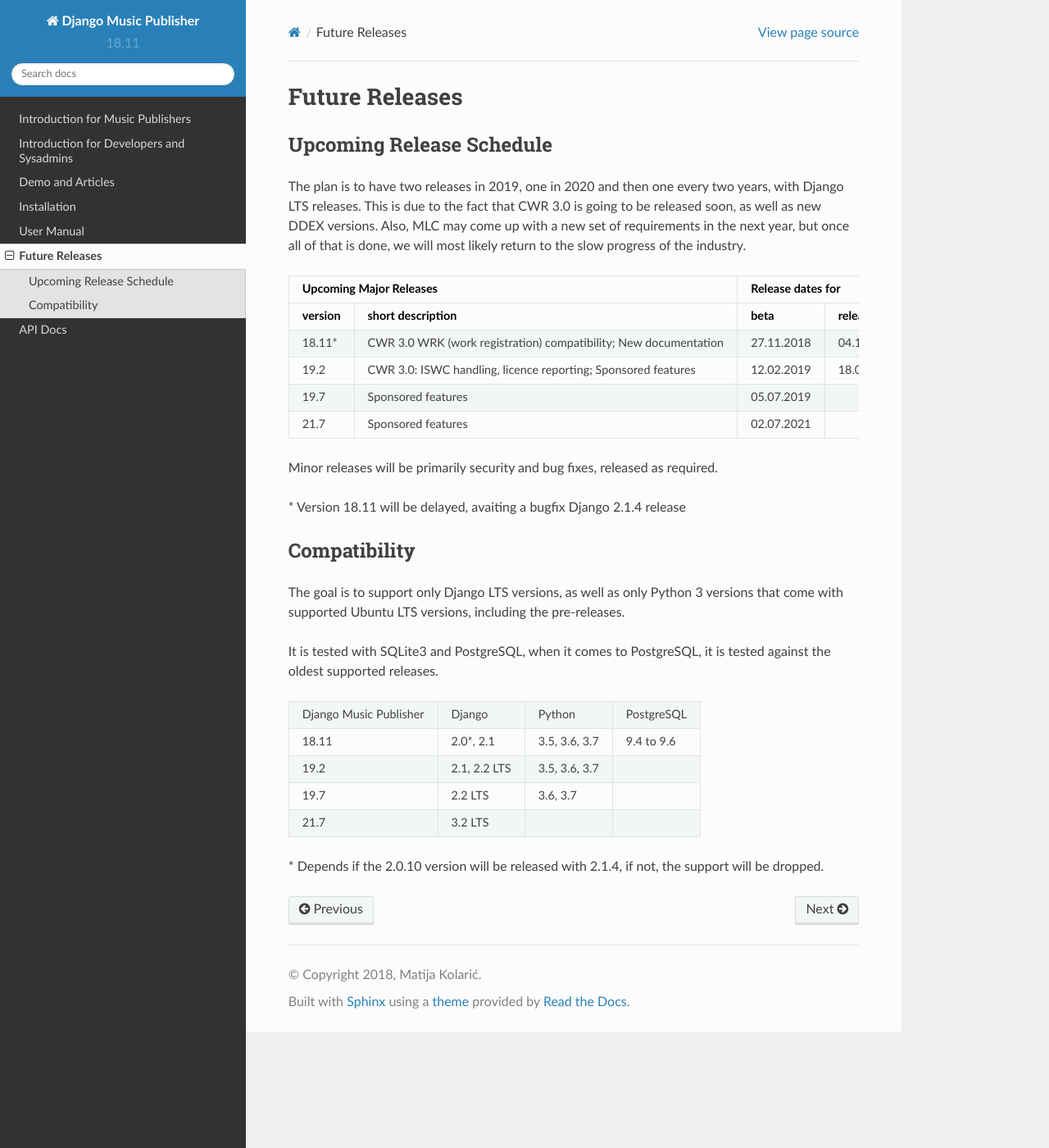
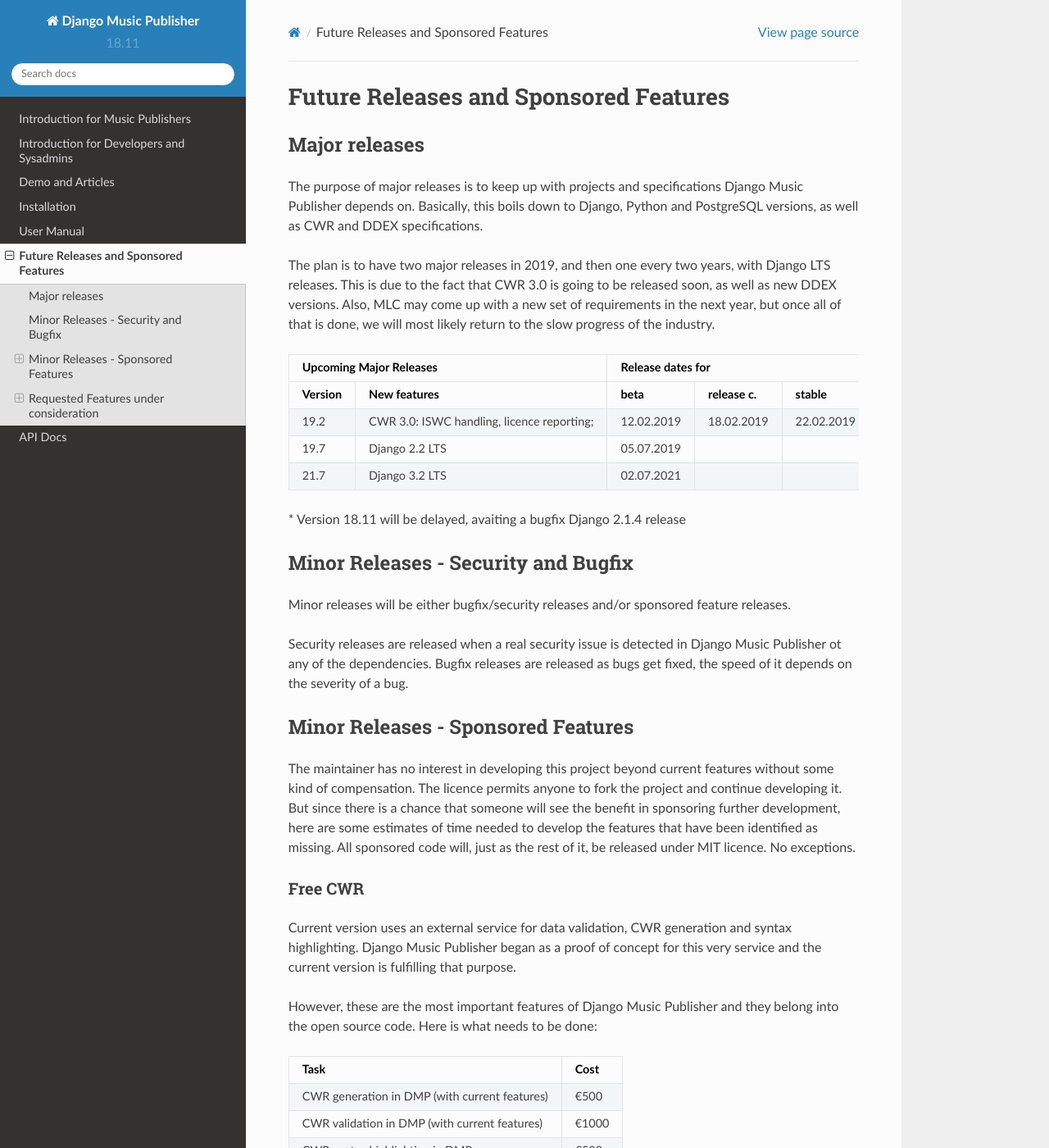
Before and after one commit to matijakolaric-com/django-music-publisher, a Sphinx documentation site: the page built from docs/releases.rst, in a window 1280 px wide and 1400 px high. Shown: the whole window at 82% size. Built offline with Sphinx 7.4.7 and the Read the Docs theme 2.0.0, drawn with Linux system fonts in a browser that asks for light colours; some of the changed text lies outside the part shown.

Commit message:
relases updated with ideas

```diff
--- a/docs/releases.rst
+++ b/docs/releases.rst
@@ -1,39 +1,110 @@
-Future Releases
-###############
+Future Releases and Sponsored Features
+######################################
 
-Upcoming Release Schedule
-++++++++++++++++++++++++++++++++++++++++++++++++++
+Major releases
+==============
 
-The plan is to have two releases in 2019, one in 2020 and then one every two years, with Django LTS releases. This is due to the fact that CWR 3.0 is going to be released soon, as well as new DDEX versions. Also, MLC may come up with a new set of requirements in the next year, but once all of that is done, we will most likely return to the slow progress of the industry.
+The purpose of major releases is to keep up with projects and specifications Django Music Publisher depends on. Basically, this boils down to Django, Python and PostgreSQL versions, as well as CWR and DDEX specifications.
 
-=======  ====================================================================================================  ==========  ==========  ==========
-Upcoming Major Releases                                                                                                Release dates for
--------------------------------------------------------------------------------------------------------------  ----------------------------------
-version  short description                                                                                     beta        release c.  stable
-=======  ====================================================================================================  ==========  ==========  ==========
-18.11\*  CWR 3.0 WRK (work registration) compatibility; New documentation                                      27.11.2018  04.12.2018  07.12.2018
-19.2     CWR 3.0: ISWC handling, licence reporting; Sponsored features                                         12.02.2019  18.02.2019  22.02.2019
-19.7     Sponsored features                                                                                    05.07.2019
-21.7     Sponsored features                                                                                    02.07.2021
-=======  ====================================================================================================  ==========  ==========  ==========
+The plan is to have two major releases in 2019, and then one every two years, with Django LTS releases. This is due to the fact that CWR 3.0 is going to be released soon, as well as new DDEX versions. Also, MLC may come up with a new set of requirements in the next year, but once all of that is done, we will most likely return to the slow progress of the industry.
 
-Minor releases will be primarily security and bug fixes, released as required.
+=======  ================================================================  ==========  ==========  ==========  ============  =============  ==========
+Upcoming Major Releases                                                            Release dates for                         Compatibility
+-------------------------------------------------------------------------  ----------------------------------  ---------------------------------------
+Version  New features                                                      beta        release c.  stable      Django        Python         PostgreSQL
+=======  ================================================================  ==========  ==========  ==========  ============  =============  ==========
+19.2     CWR 3.0: ISWC handling, licence reporting;                        12.02.2019  18.02.2019  22.02.2019  2.1, 2.2 LTS  3.5, 3.6, 3.7  9.4 to 9.6
+19.7     Django 2.2 LTS                                                    05.07.2019                          2.2 LTS       3.5, 3.6, 3.7
+21.7     Django 3.2 LTS                                                    02.07.2021                          3.2 LTS       3.6, 3.7
+=======  ================================================================  ==========  ==========  ==========  ============  =============  ==========
 
 \* Version 18.11 will be delayed, avaiting a bugfix Django 2.1.4 release
 
-Compatibility
-+++++++++++++++++++++++++++++++++++++++++++++++++
 
-The goal is to support only Django LTS versions, as well as only Python 3 versions that come with supported Ubuntu LTS versions, including the pre-releases.
+Minor Releases - Security and Bugfix
+====================================
 
-It is tested with SQLite3 and PostgreSQL, when it comes to PostgreSQL, it is tested against the oldest supported releases.
+Minor releases will be either bugfix/security releases and/or sponsored feature releases.
 
-=======================  ============  =============  ==========
-Django Music Publisher   Django        Python         PostgreSQL
-18.11                    2.0\*, 2.1    3.5, 3.6, 3.7  9.4 to 9.6
-19.2                     2.1, 2.2 LTS  3.5, 3.6, 3.7
-19.7                     2.2 LTS       3.6, 3.7
-21.7                     3.2 LTS
-=======================  ============  =============  ==========
+Security releases are released when a real security issue is detected in Django Music Publisher ot any of the dependencies. Bugfix releases are released as bugs get fixed, the speed of it depends on the severity of a bug.
 
-\* Depends if the 2.0.10 version will be released with 2.1.4, if not, the support will be dropped.
+Minor Releases - Sponsored Features
+===================================
+
+The maintainer has no interest in developing this project beyond current features without some kind of compensation. The licence permits anyone to fork the project and continue developing it. But since there is a chance that someone will see the benefit in sponsoring further development, here are some estimates of time needed to develop the features that have been identified as missing. All sponsored code will, just as the rest of it, be released under MIT licence. No exceptions.
+
+Free CWR
+--------
+
+Current version uses an external service for data validation, CWR generation and syntax highlighting. Django Music Publisher began as a proof of concept for this very service and the current version is fulfilling that purpose.
+
+However, these are the most important features of Django Music Publisher and they belong into the open source code. Here is what needs to be done:
+
+=================================================== =========
+Task                                                Cost
+=================================================== =========
+CWR generation in DMP (with current features)       €500
+CWR validation in DMP (with current features)       €1000
+CWR syntax highlighting in DMP                      €500
+Integration tests                                   €300
+Documentation update                                €100
+Minor release                                       €100
+**Total**                                           **€2500**
+=================================================== =========
+
+Modifications of existing works
+-------------------------------
+
+The current version of Django Music Publisher has some limitations that are based on the limitations of the lowest tier of the external CWR generating service it uses. One such limitation is that it only allows registration of original musical works, not modifications.
+
+Once the previous feature is finished, it would be simple to extend the functionality so it would include registrations of the modifications of existing musical works, including ones in the public domain. Here is what needs to be done:
+
+========================================================= =========
+Task                                                      Cost
+========================================================= =========
+Original work model and inline, new writer capacit.       €500
+Validation rules spanning all NWR/REV, VER, SWR, OWR rows €750
+Integration tests                                         €300
+Documentation update                                      €100
+Minor release                                             €100
+**Total**                                                 **€1750**
+========================================================= =========
+
+MWN (DDEX)
+----------
+
+This is about finding a sponsor and who would be willing to be a guinea pig. If you would like to be both, please contact the maintainer.
+
+Recording-related data and other DDEX formats
+---------------------------------------------
+
+All these features would be a great addition, however, it really comes down to the use case someone has in mind. Please contact the maintainer if you would be interested in sponsoring any development of this nature.
+
+Requested Features under consideration
+======================================
+
+Data imports
+--------------------
+
+Current version does not support data imports from third party software solutions. So far the maintanier has been providing this as a paid service. However, it would be in everyone interest if people would be able to do it themselves.
+
+There are several caveats here, the first one is related to internal work numbering. If imported data was already used for registrations via CWR or EBR or any format that has submitter work IDs, then they must be maintained.
+
+Furthermore, it is not the same thing if data is just imported initially or if it is being imported periodically. The latter case should probably include work matching and merging, which is a significant amount of work.
+
+The third issue is which formats to import. and how to deal with data that Django Music Publisher can not import, such as the data on other publishers. All usual formats hold more data, as they were designed by societies, vendors and large organizations for large publishers, vendors and societies.
+
+The fourth issue is that often the data does not have all the necessary elements for batch registrations.
+
+It is maintainers view that more information is needed on the subject and that the import should be built when people come with real needs and real money.
+
+CWR Delivery service
+--------------------
+
+This is definitelly something that would be very helpful. There are three issues here:
+
+* every society and/or administrative agency uses a slightly different delivery system
+* this requires some kind of background worker or at least a cron job, so it is a bit more complicated to deploy
+* we are deailing with sensitive data here, bad deployments might easily result in security issues, data loss or worse.
+
+Definitelly something to look into. Maybe as a separate package?
```
